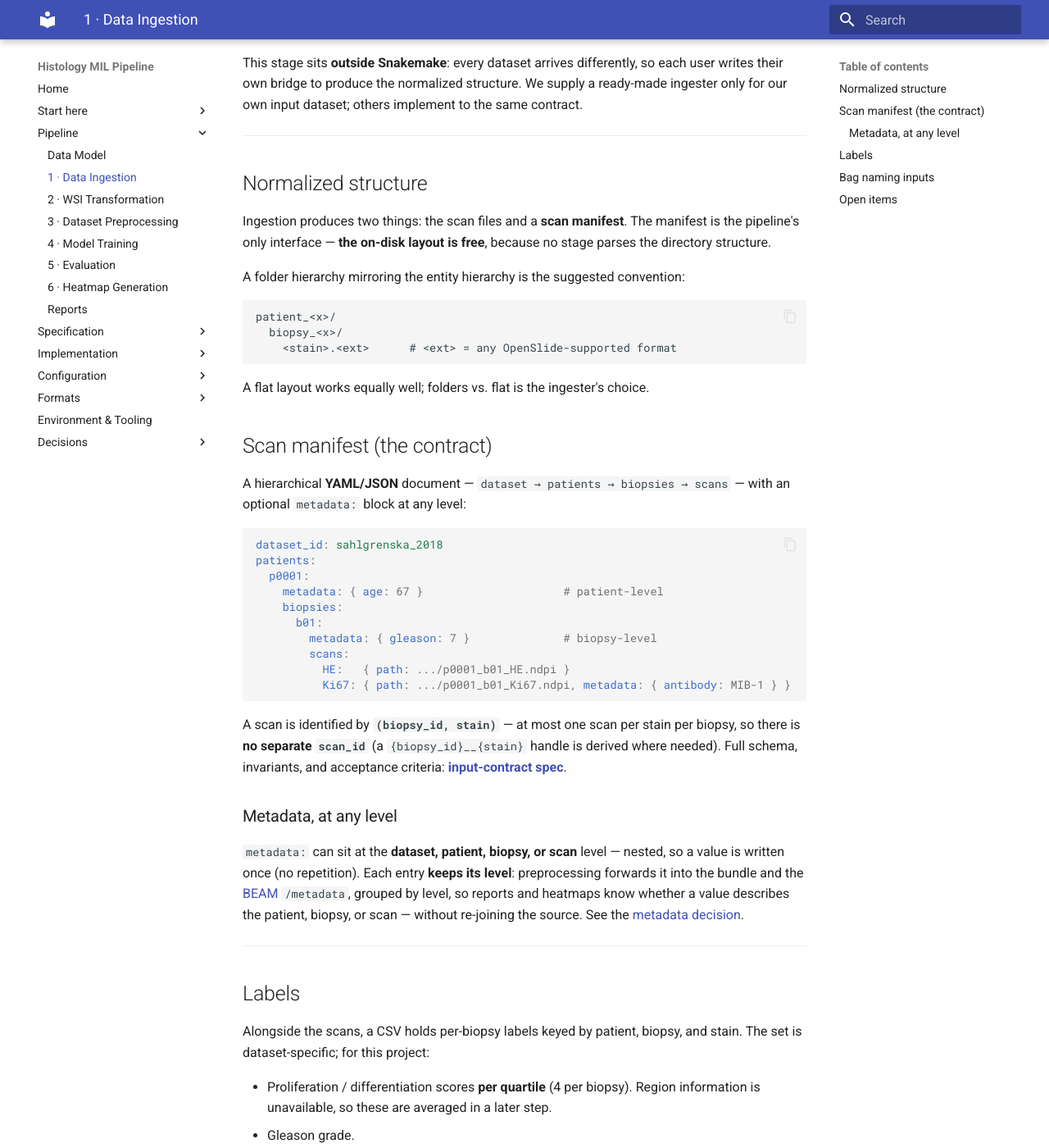
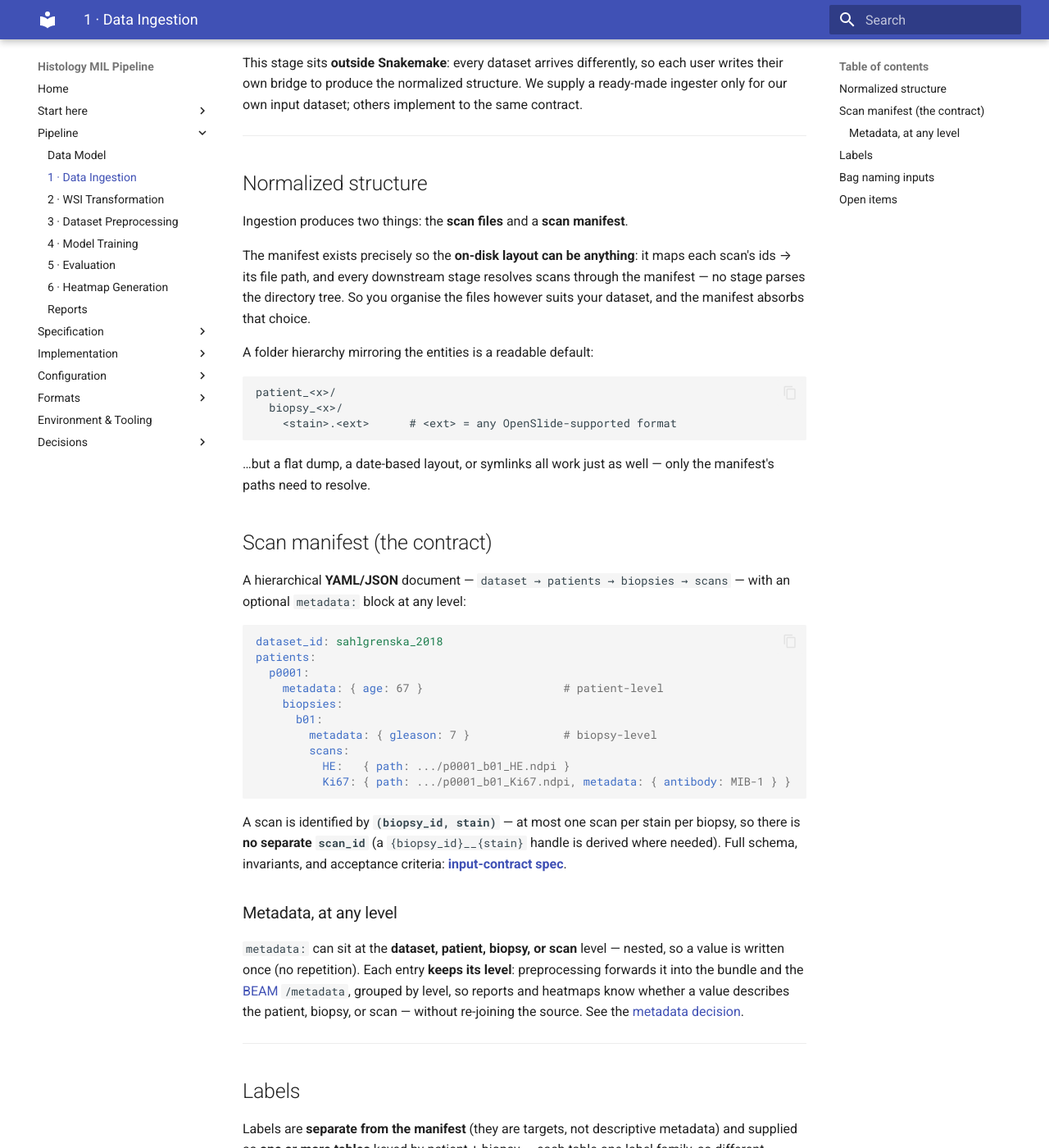
Before and after one commit to TheodorLindberg/SPRINTER_CLAM_DESIGN, an MkDocs documentation site: the page built from docs/design/03-data-ingestion.md, in a window 1280 px wide and 1400 px high, scrolled down 292 px. Shown: the whole window at 82% size. Built offline with MkDocs 1.6.1 and Material for MkDocs 9.7.7, drawn with Linux system fonts in a browser that asks for light colours; some of the changed text lies outside the part shown.

Commit message:
Decide label input format; clarify flexible-layout manifest
- Labels: one or more separate tables (CSV/Parquet), one label family
  each, merged in preprocessing into a long normalized label set;
  not nested in the manifest
- preprocessing.yaml gains labels.sources (+ derived); spec/impl/overview updated
- Reword Normalized structure: manifest makes the on-disk layout flexible

Co-Authored-By: Claude Opus 4.8 <noreply@anthropic.com>

````diff
--- a/docs/design/03-data-ingestion.md
+++ b/docs/design/03-data-ingestion.md
@@ -12,9 +12,11 @@ This stage sits **outside Snakemake**: every dataset arrives differently, so eac
 
 ## Normalized structure
 
-Ingestion produces two things: the scan files and a **scan manifest**. The manifest is the pipeline's only interface — **the on-disk layout is free**, because no stage parses the directory structure.
+Ingestion produces two things: the **scan files** and a **scan manifest**.
 
-A folder hierarchy mirroring the entity hierarchy is the suggested convention:
+The manifest exists precisely so the **on-disk layout can be anything**: it maps each scan's ids → its file path, and every downstream stage resolves scans through the manifest — no stage parses the directory tree. So you organise the files however suits your dataset, and the manifest absorbs that choice.
+
+A folder hierarchy mirroring the entities is a readable default:
 
 ```text
 patient_<x>/
@@ -22,7 +24,7 @@ patient_<x>/
     <stain>.<ext>      # <ext> = any OpenSlide-supported format
 ```
 
-A flat layout works equally well; folders vs. flat is the ingester's choice.
+…but a flat dump, a date-based layout, or symlinks all work just as well — only the manifest's paths need to resolve.
 
 ## Scan manifest (the contract)
 
@@ -51,13 +53,13 @@ A scan is identified by **`(biopsy_id, stain)`** — at most one scan per stain
 
 ## Labels
 
-Alongside the scans, a CSV holds per-biopsy labels keyed by patient, biopsy, and stain. The set is dataset-specific; for this project:
+Labels are **separate from the manifest** (they are targets, not descriptive metadata) and supplied as **one or more tables** keyed by patient + biopsy — each table one label family, so different shapes coexist. For this project:
 
 - Proliferation / differentiation scores **per quartile** (4 per biopsy). Region information is unavailable, so these are averaged in a later step.
 - Gleason grade.
-- Biopsy length and tumor length.
+- Biopsy and tumor length.
 
-Labels are optional — an evaluation-only dataset may ship without them.
+Preprocessing merges the configured tables and normalizes them into one long label set. Labels are optional — an evaluation-only dataset may ship without any. See the [input-contract spec](../spec/data-ingestion.md#label-tables-optional).
 
 ---
 
````
Also changed, not shown: docs/configs/preprocessing.md (+2 -1 lines), docs/configs/preprocessing.yaml (+6 -1 lines), docs/impl/preprocessing.md (+1 -1 lines), docs/spec/data-ingestion.md (+11 -2 lines).
